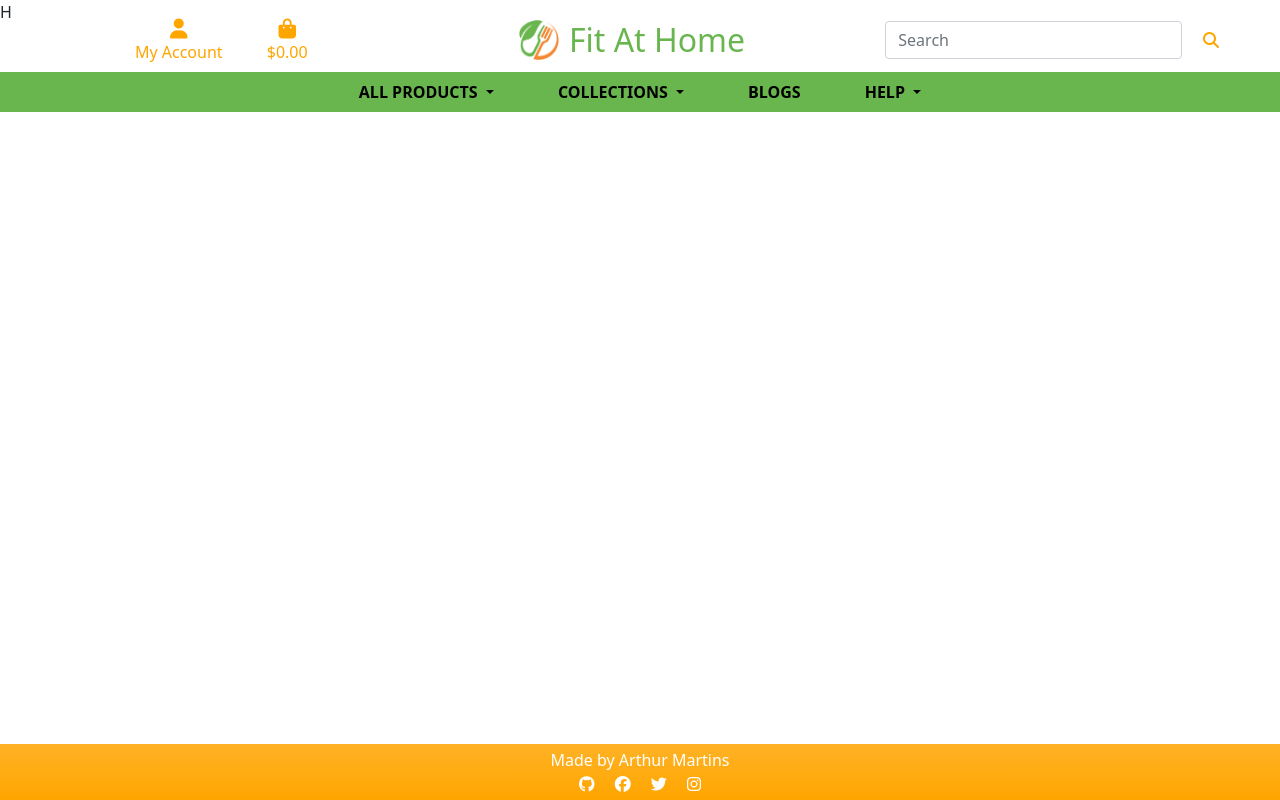
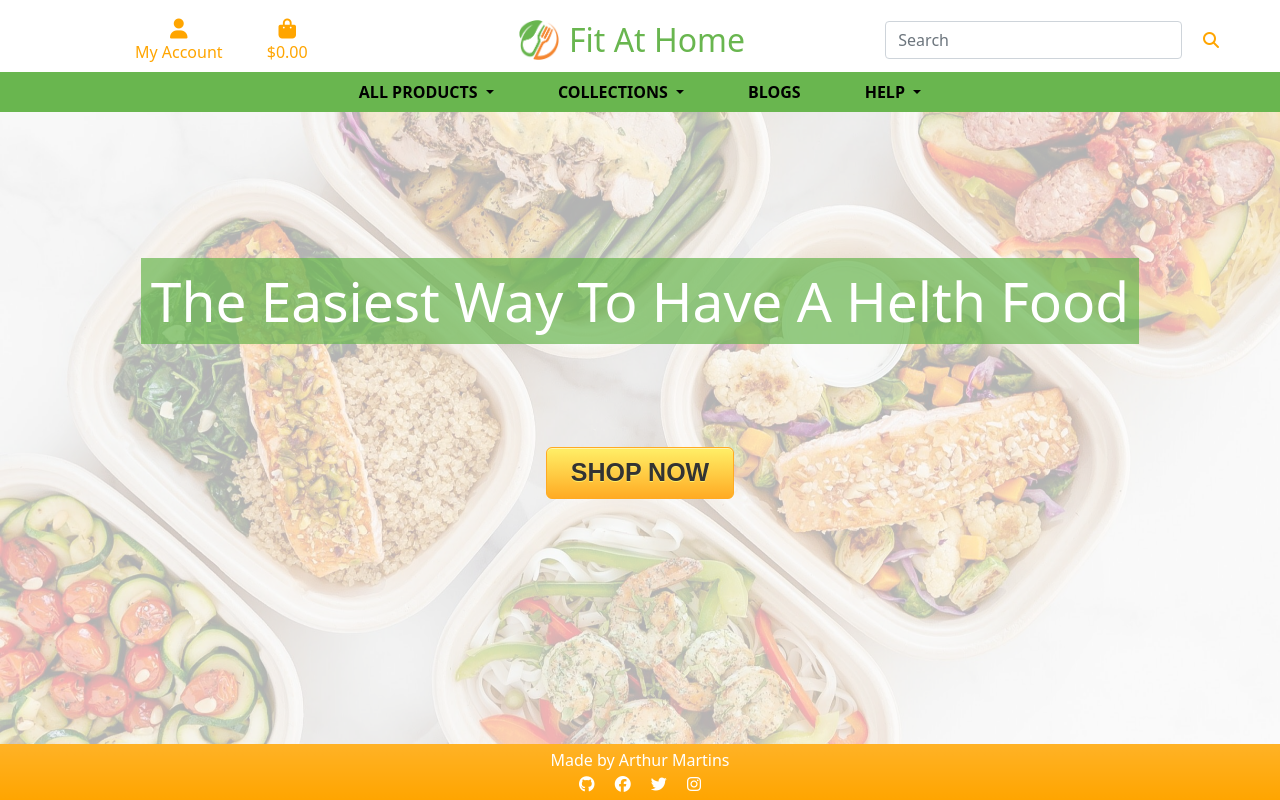
Before and after one commit to arthurmezaonik/portfolio_project_5, a Django app: page / in a window 1280 px wide. Run offline with Django 3.2, Linux system fonts and the light colour scheme; some libraries are stand-ins or nearby versions.

Commit message:
Create home page

```diff
--- a/home/templates/index.html
+++ b/home/templates/index.html
@@ -7,6 +7,11 @@
 
 {% block content %}
 <main>
-    Home page
+    <div class="container-fluid fix__position home">
+        <div class="home-text__container px-2 opacity">
+            <h1 class="text__captal">The Easiest Way to Have a Helth Food</h1>
+            <a href="#" class="shop__btn text__upper">Shop Now</a>
+        </div>
+    </div>
 </main>
 {% endblock %}
--- /dev/null
+++ b/static/css/home/home.css
@@ -0,0 +1,82 @@
+.home{
+    background: url('/media/home.jpg') no-repeat center center fixed;
+    background-size: cover;
+    position: relative;
+}
+
+.home-text__container{
+    position: absolute;
+    width: 100%;
+    height: 100%;
+    top:0;
+    bottom:0;
+    left: 0;
+    right: 0;
+    display: flex;
+    flex-direction: column;
+    justify-content: space-evenly;
+    align-items: center;
+}
+
+.home-text__container h1{
+    text-align: center;
+    margin-top: -100px;
+    background: #69b64fb3;
+    padding: 10px;
+    color: white;
+}
+
+.opacity{
+    background-color: rgba(255, 255, 255, 0.7);
+}
+
+.shop__btn {
+	box-shadow:inset 0px 1px 0px 0px #fff6af;
+	background:linear-gradient(to bottom, #ffec64 5%, #ffab23 100%);
+	background-color:#ffec64;
+	border-radius:6px;
+	border:1px solid #ffaa22;
+	display:inline-block;
+	cursor:pointer;
+	color:#333333;
+	font-family:Arial;
+	font-size:15px;
+	font-weight:bold;
+	padding:6px 24px;
+	text-decoration:none;
+	text-shadow:0px 1px 0px #ffee66;
+    margin-top: -150px;
+    font-size: 20px;
+}
+
+.shop__btn:hover {
+	background:linear-gradient(to bottom, #ffab23 5%, #ffec64 100%);
+	background-color:#ffab23;
+    color: #69b64f;
+}
+.shop__btn:active {
+	position:relative;
+	top:1px;
+}
+
+@media only screen and (min-width:768px){
+    .shop__btn {
+        font-size: 25px;
+    }
+}
+
+@media only screen and (min-width:992px){
+    .home-text__container h1{
+        font-size: 55px;
+    }
+
+    .shop__btn {
+        font-size: 25px;
+    }
+}
+
+@media only screen and (min-width:1440px){
+    .home-text__container h1{
+        font-size: 70px;
+    }
+}
```
Also changed, not shown: media/home.jpg (added).
